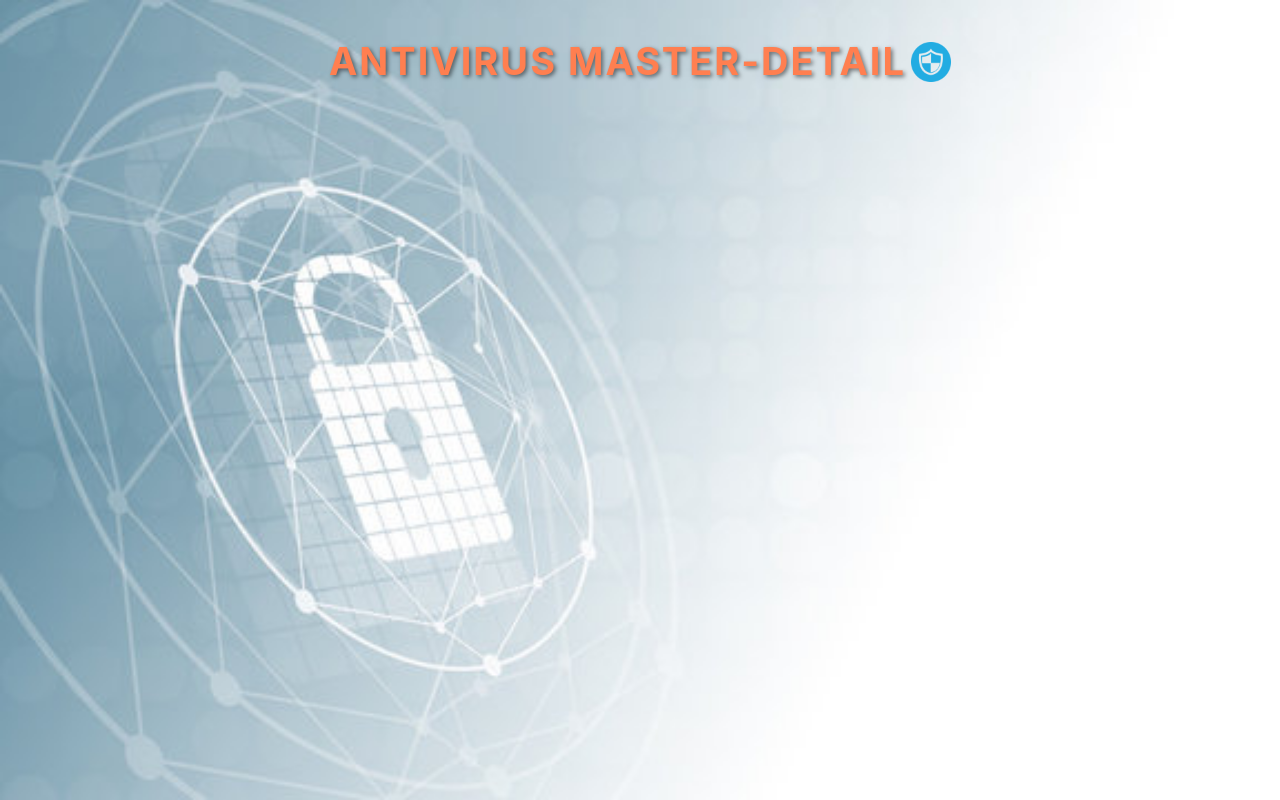
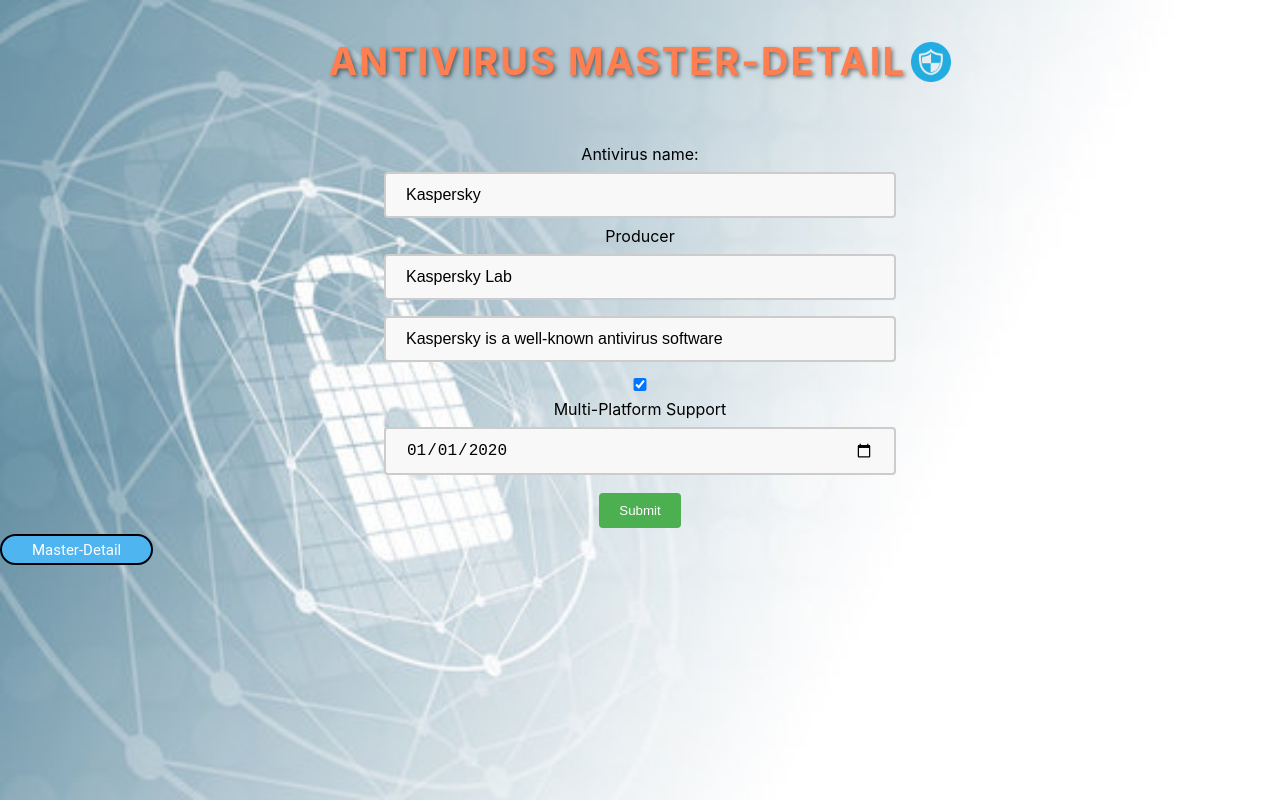
Before and after one commit to Bugnar12/ISS, a React (Create React App) app: page /update/1 in a window 1280 px wide. Built offline with nearby package versions, Linux system fonts and the light colour scheme.

Commit message:
Update functionality implemented

```diff
--- a/package.json
+++ b/package.json
@@ -13,6 +13,7 @@
     "@types/react-router-dom": "^5.3.3",
     "react": "^18.2.0",
     "react-dom": "^18.2.0",
+    "react-modal": "^3.16.1",
     "react-router-dom": "^6.22.3",
     "react-scripts": "^5.0.1",
     "typescript": "^4.9.5",
@@ -41,5 +42,9 @@
       "last 1 firefox version",
       "last 1 safari version"
     ]
+  },
+  "devDependencies": {
+    "@types/react-modal": "^3.16.3",
+    "jest": "^27.5.1"
   }
 }
--- a/src/App.tsx
+++ b/src/App.tsx
@@ -5,6 +5,7 @@
 import { BrowserRouter as Router, Routes, Route } from 'react-router-dom';
 import {Link} from "react-router-dom";
 import '../src/components/controls/StyleButton.css';
+import UpdateAntivirusPage from "./pages/UpdateAntivirusPage";
 
 function App() {
     return (
@@ -32,6 +33,14 @@
                                 </div>
                             </>
                         } />
+                        <Route path="/update/:antivirusIDString" element={
+                            <>
+                                <UpdateAntivirusPage/>
+                                <div>
+                                    <Link to="/" className="styled-button">Master-Detail</Link>
+                                </div>
+                            </>
+                        } />
                     </Routes>
                 </div>
             </div>
--- a/src/components/AddAntivirusForm.tsx
+++ b/src/components/AddAntivirusForm.tsx
@@ -2,6 +2,7 @@
 
 import {Antivirus} from "../models/Antivirus";
 import {addAntivirus} from "../services/Service";
+import "../components/controls/StyleInput.css";
 
 interface Props{
     onSubmit: (antivirus: Antivirus) => void;
@@ -24,13 +25,13 @@
     return(
         <div>
             <form onSubmit={handleSubmit}>
-                <input type="text" value={name} onChange={e => setName(e.target.value)} placeholder="Name"/>
-                <input type="text" value={producer} onChange={e => setProducer(e.target.value)} placeholder="Producer"/>
-                <input type="text" value={description} onChange={e => setDescription(e.target.value)}
+                <input type="text" className="add-input-style" value={name} onChange={e => setName(e.target.value)} placeholder="Name"/>
+                <input type="text" className="add-input-style" value={producer} onChange={e => setProducer(e.target.value)} placeholder="Producer"/>
+                <input type="text" className="add-input-style" value={description} onChange={e => setDescription(e.target.value)}
                        placeholder="Description"/>
-                <input type="checkbox" checked={supportMultiPlatform}
+                <input type="checkbox" className="add-input-style" checked={supportMultiPlatform}
                        onChange={e => setSupportMultiPlatform(e.target.checked)}/>Multi-Platform Support
-                <input type="date" value={releaseDate} onChange={e => setReleaseDate(e.target.value)} placeholder="Release Date"/>
+                <input type="date" className="add-input-style" value={releaseDate} onChange={e => setReleaseDate(e.target.value)} placeholder="Release Date"/>
                 <input type="submit" value="Submit" />
             </form>
         </div>
--- /dev/null
+++ b/src/components/UpdateAntivirusForm.tsx
@@ -0,0 +1,57 @@
+import { Antivirus } from "../models/Antivirus";
+import React, {useEffect, useState} from "react";
+
+interface Props{
+    onClick: (selectedAntivirus: Antivirus) => void;
+    antivirus: Antivirus | null;
+}
+
+const UpdateAntivirusForm: React.FC<Props>= ({onClick, antivirus}) => {
+    const [name, setName] = useState('');
+    const [producer, setProducer] = useState('');
+    const [description, setDescription] = useState('');
+    const [supportMultiPlatform, setSupportMultiPlatform] = useState(false);
+    const [releaseDate, setReleaseDate] = useState('');
+
+    useEffect(() => {
+        if(antivirus) {
+            setName(antivirus.name);
+            setProducer(antivirus.producer);
+            setDescription(antivirus.description);
+            setSupportMultiPlatform(antivirus.supportMultiPlatform);
+            setReleaseDate(antivirus.releaseDate.toISOString().split('T')[0]);
+        }
+    }, [antivirus]);
+
+    const handleUpdate = (event: React.FormEvent) => {
+        event.preventDefault();
+        if(antivirus)
+        {
+            const updatedAntivirus = new Antivirus(
+                antivirus.id,
+                name,
+                producer,
+                description,
+                supportMultiPlatform,
+                new Date(releaseDate)
+            );
+            onClick(updatedAntivirus);
+        }
+    };
+
+    return (
+        <div>
+            <form onSubmit={handleUpdate}>
+                <label>Antivirus name:</label>
+                <input type="text" className="add-input-style" value={name} onChange={e => setName(e.target.value)} placeholder="Name"/>
+                <label>Producer</label>
+                <input type="text" className="add-input-style" value={producer} onChange={e => setProducer(e.target.value)} placeholder="Producer"/>
+                <input type="text" className="add-input-style" value={description} onChange={e => setDescription(e.target.value)} placeholder="Description"/>
+                <input type="checkbox" className="add-input-style" checked={supportMultiPlatform} onChange={e => setSupportMultiPlatform(e.target.checked)}/>Multi-Platform Support
+                <input type="date" className="add-input-style" value={releaseDate} onChange={e => setReleaseDate(e.target.value)} placeholder="Release Date"/>
+                <input type="submit" value="Submit"/>
+            </form>
+        </div>
+    )
+}
+export default UpdateAntivirusForm;
--- a/src/components/controls/DeleteButton.tsx
+++ b/src/components/controls/DeleteButton.tsx
@@ -11,7 +11,6 @@
     const handleDelete = () =>
     {
         if(antivirus) {
-            deleteAntivirus(antivirus);
             onDelete();
         }
     };
--- /dev/null
+++ b/src/components/controls/ReactModal.css
@@ -0,0 +1,41 @@
+/* Modal.css */
+.react-modal {
+    position: fixed;
+    top: 50%;
+    left: 50%;
+    transform: translate(-50%, -50%);
+    background-color: #fff;
+    padding: 20px;
+    border-radius: 4px;
+    width: 80%;
+    max-width: 500px;
+    outline: none;
+    box-shadow: 0 2px 10px rgba(0, 0, 0, 0.1);
+}
+
+.react-modal button {
+    display: inline-block;
+    margin: 10px 0 0;
+    padding: 10px 20px;
+    border: none;
+    border-radius: 4px;
+    background-color: #4CAF50;
+    color: #fff;
+    cursor: pointer;
+    text-align: center;
+    text-decoration: none;
+    font-size: 16px;
+    transition: background-color 0.3s;
+}
+
+.react-modal button:hover {
+    background-color: #45a049;
+}
+
+.react-modal button:last-child {
+    background-color: #f44336;
+}
+
+.react-modal button:last-child:hover {
+    background-color: #e33326;
+}
--- /dev/null
+++ b/src/components/controls/StyleInput.css
@@ -0,0 +1,16 @@
+.add-input-style {
+    width: 40%; /* Adjust this value as needed */
+    padding: 12px 20px;
+    margin: 8px 0;
+    box-sizing: border-box;
+    border: 2px solid #ccc;
+    border-radius: 4px;
+    background-color: #f8f8f8;
+    font-size: 16px;
+    transition: 0.3s;
+}
+
+.add-input-style:focus {
+    border-color: #4CAF50;
+    background-color: #e9f6ec;
+}
--- /dev/null
+++ b/src/components/controls/UpdateButton.tsx
@@ -0,0 +1,23 @@
+import {Antivirus} from "../../models/Antivirus";
+
+interface UpdateButtonProps{
+    antivirus: Antivirus | null;
+    onUpdate: () => void;
+}
+
+const UpdateButton: React.FC<UpdateButtonProps> = ({antivirus, onUpdate}) => {
+    const handleUpdate = () =>
+    {
+        if(antivirus) {
+            onUpdate();
+        }
+    };
+
+    return(
+        <button onClick={handleUpdate} className="styled-button">
+            Update Antivirus
+        </button>
+    )
+}
+
+export default UpdateButton
--- a/src/pages/AntivirusPage.tsx
+++ b/src/pages/AntivirusPage.tsx
@@ -1,30 +1,50 @@
+import React, { useState, useEffect } from 'react';
+import Modal from 'react-modal';
 import AntivirusList2 from "../components/AntivirusList2";
 import DetailView from "../components/DetailView";
-import {antivirusList as initialAntivirusList} from "../components/AntivirusList";
 import {Antivirus} from "../models/Antivirus";
-import React, {useState} from "react";
-import AlertButton from "../components/controls/AddButton";
-import AddAntivirusForm from "../components/AddAntivirusForm";
-import {addAntivirus} from "../services/Service";
 import {Link} from "react-router-dom";
-import AddButton from "../components/controls/AddButton";
 import DeleteButton from "../components/controls/DeleteButton";
+import '../components/controls/ReactModal.css';
+import {deleteAntivirus, updateAntivirus, getAntivirusList} from "../services/Service";
+import UpdateButton from "../components/controls/UpdateButton";
+
+Modal.setAppElement('#root'); // This line is needed for accessibility reasons
 
 const AntivirusPage: React.FC = () => {
     const [selectedAntivirus, setObject] = useState<Antivirus | null>(null);
-    const [showForm, setShowForm] = useState(false);
-    const [antivirusList, setAntivirusList] = useState(initialAntivirusList)
+    const [antivirusList, setAntivirusList] = useState<Antivirus[]>([]);
+    const [modalIsOpen, setModalIsOpen] = useState(false);
 
-    const handleClickAdd = (antivirus : Antivirus) => {
-        setShowForm(true);
-        setAntivirusList([...antivirusList, antivirus]);
+    useEffect(() => {
+        setAntivirusList(getAntivirusList());
+    }, []);
+
+    const handleDelete = () => {
+        setModalIsOpen(true);
     };
 
-    const handleDelete = () =>
-    {
-        setAntivirusList(antivirusList.filter(antivirus => antivirus !== selectedAntivirus));
-        setObject(null);
-    }
+    const handleConfirmDelete = () => {
+        //delete + filter to see which id has the antivirus selected + set the object to null
+        if (selectedAntivirus) {
+            deleteAntivirus(selectedAntivirus);
+            setAntivirusList(antivirusList.filter(antivirus => antivirus !== selectedAntivirus));
+            setObject(null);
+        }
+        setModalIsOpen(false);
+    };
+
+    const handleCancelDelete = () => {
+        setModalIsOpen(false);
+    };
+
+    const handleUpdate = () => {
+        if (selectedAntivirus) {
+            updateAntivirus(selectedAntivirus);
+            setObject(selectedAntivirus);
+            setAntivirusList(getAntivirusList());
+        }
+    };
 
     const handleClickEvent = (antivirus: Antivirus) => {
         if (selectedAntivirus && selectedAntivirus.id === antivirus.id) {
@@ -42,6 +62,9 @@
                         <Link to="/add" className="style-link">Add Antivirus</Link>
                     </div>
                     <DeleteButton antivirus={selectedAntivirus} onDelete={handleDelete} />
+                    <div className ="styled-button">
+                        <Link to={`/update/${selectedAntivirus?.id}`}>Update Antivirus</Link>
+                    </div>
                 </div>
                 <div className="list-container">
                     <AntivirusList2 antivirusList={antivirusList} onAntivirusClick={handleClickEvent}
@@ -51,6 +74,16 @@
             <div className="detail-container">
                 <DetailView antivirus={selectedAntivirus}/>
             </div>
+            <Modal className="react-modal"
+                   isOpen={modalIsOpen}
+                   onRequestClose={handleCancelDelete}
+                   contentLabel="Delete Confirmation"
+            >
+                <h2>Confirm Delete</h2>
+                <p>Are you sure you want to delete this antivirus?</p>
+                <button onClick={handleConfirmDelete}>Yes</button>
+                <button onClick={handleCancelDelete}>No</button>
+            </Modal>
         </div>
     )
 };
--- /dev/null
+++ b/src/pages/UpdateAntivirusPage.tsx
@@ -0,0 +1,40 @@
+import React, { useEffect, useState } from 'react';
+import {useNavigate, useParams} from "react-router-dom";
+import {Antivirus} from "../models/Antivirus";
+import {updateAntivirus, getAntivirusList} from "../services/Service";
+import UpdateAntivirusForm from "../components/UpdateAntivirusForm";
+
+interface RouteParams {
+    [key: string]: string;
+}
+
+const UpdateAntivirusPage: React.FC = () => {
+    const navigate = useNavigate();
+    const { antivirusIDString } = useParams<RouteParams>();
+    const [antivirus, setAntivirus] = useState<Antivirus | null>(null);
+
+    useEffect(() => {
+        if (antivirusIDString) {
+            const antivirusID = parseInt(antivirusIDString);
+            const antivirusToUpdate = getAntivirusList().find(antivirus => antivirus.id === antivirusID);
+            setAntivirus(antivirusToUpdate ? antivirusToUpdate : null);
+        } else {
+            // Handle the case when antivirusIDString is undefined
+            // For example, you can redirect the user or show an error message
+            navigate('/');
+        }
+    }, [antivirusIDString, navigate]);
+
+    const handleUpdate = (antivirus: Antivirus) => {
+        updateAntivirus(antivirus);
+        navigate('/');
+    };
+
+    return(
+        <div>
+            <UpdateAntivirusForm onClick={handleUpdate} antivirus={antivirus}/>
+        </div>
+    )
+}
+
+export default UpdateAntivirusPage;
```
Also changed, not shown: src/components/AntivirusList.tsx (+0 -18 lines), src/services/Service.ts (+14 -1 lines), 2 other files (tests, documents, lock files or other folders).
